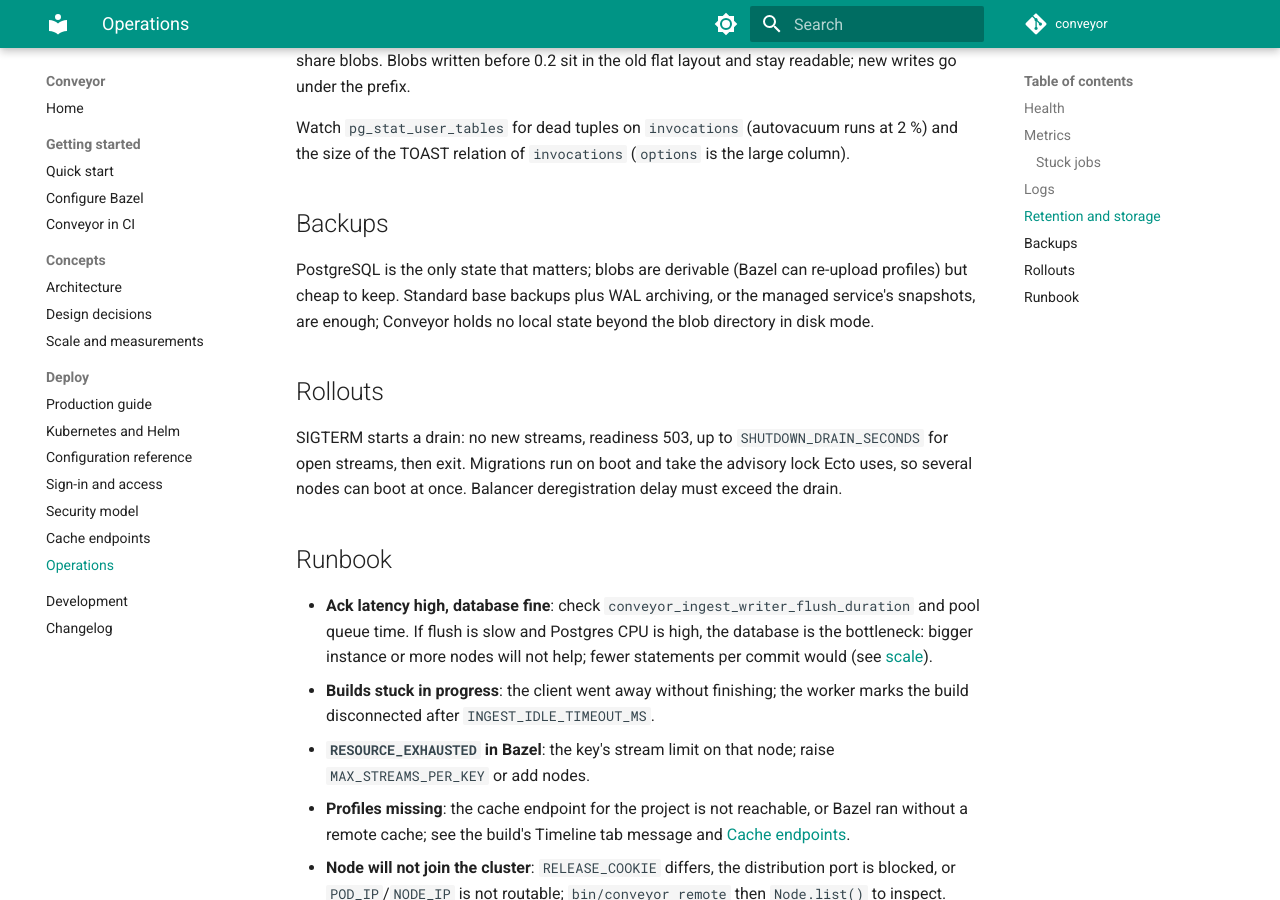
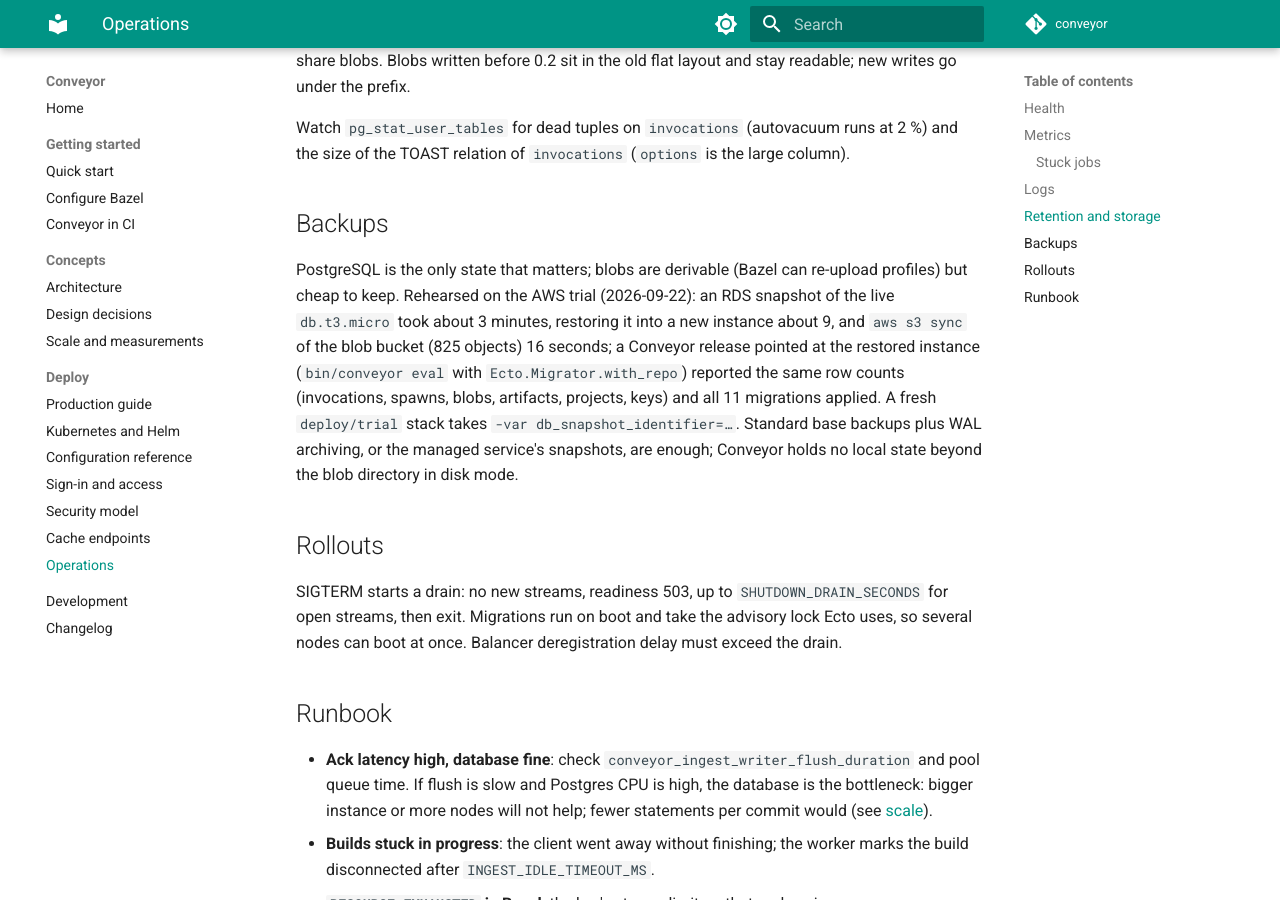
Before and after one commit to erneestoc/conveyor, an MkDocs documentation site: the page built from docs/operations.md, in a window 1280 px wide and 900 px high, scrolled down 2058 px. Built offline with MkDocs 1.6.1 and Material for MkDocs 9.7.7, drawn with Linux system fonts in a browser that asks for light colours; comment, search, counter and statistics services are not loaded.

Commit message:
docs: backup and restore rehearsal on the trial
Co-Authored-By: Claude Fable 5.1 <noreply@anthropic.com>
Claude-Session: https://claude.ai/code/session_013T4qUDStW7F9C64ivhxJdn

```diff
--- a/docs/operations.md
+++ b/docs/operations.md
@@ -72,7 +72,12 @@ the size of the TOAST relation of `invocations` (`options` is the large column).
 ## Backups
 
 PostgreSQL is the only state that matters; blobs are derivable (Bazel can re-upload
-profiles) but cheap to keep. Standard base backups plus WAL archiving, or the managed
+profiles) but cheap to keep. Rehearsed on the AWS trial (2026-09-22): an RDS snapshot of
+the live `db.t3.micro` took about 3 minutes, restoring it into a new instance about 9,
+and `aws s3 sync` of the blob bucket (825 objects) 16 seconds; a Conveyor release pointed
+at the restored instance (`bin/conveyor eval` with `Ecto.Migrator.with_repo`) reported the
+same row counts (invocations, spawns, blobs, artifacts, projects, keys) and all 11
+migrations applied. A fresh `deploy/trial` stack takes `-var db_snapshot_identifier=…`. Standard base backups plus WAL archiving, or the managed
 service's snapshots, are enough; Conveyor holds no local state beyond the blob directory
 in disk mode.
 
```
